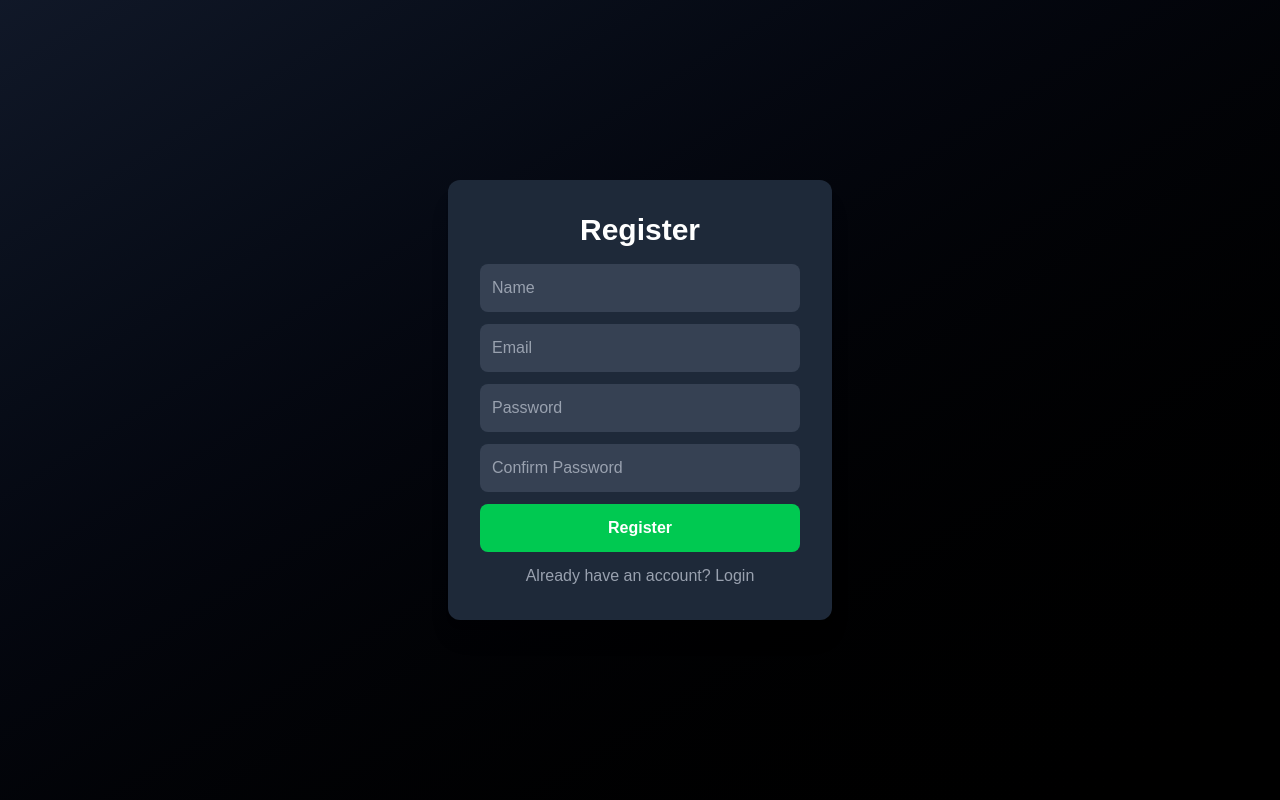
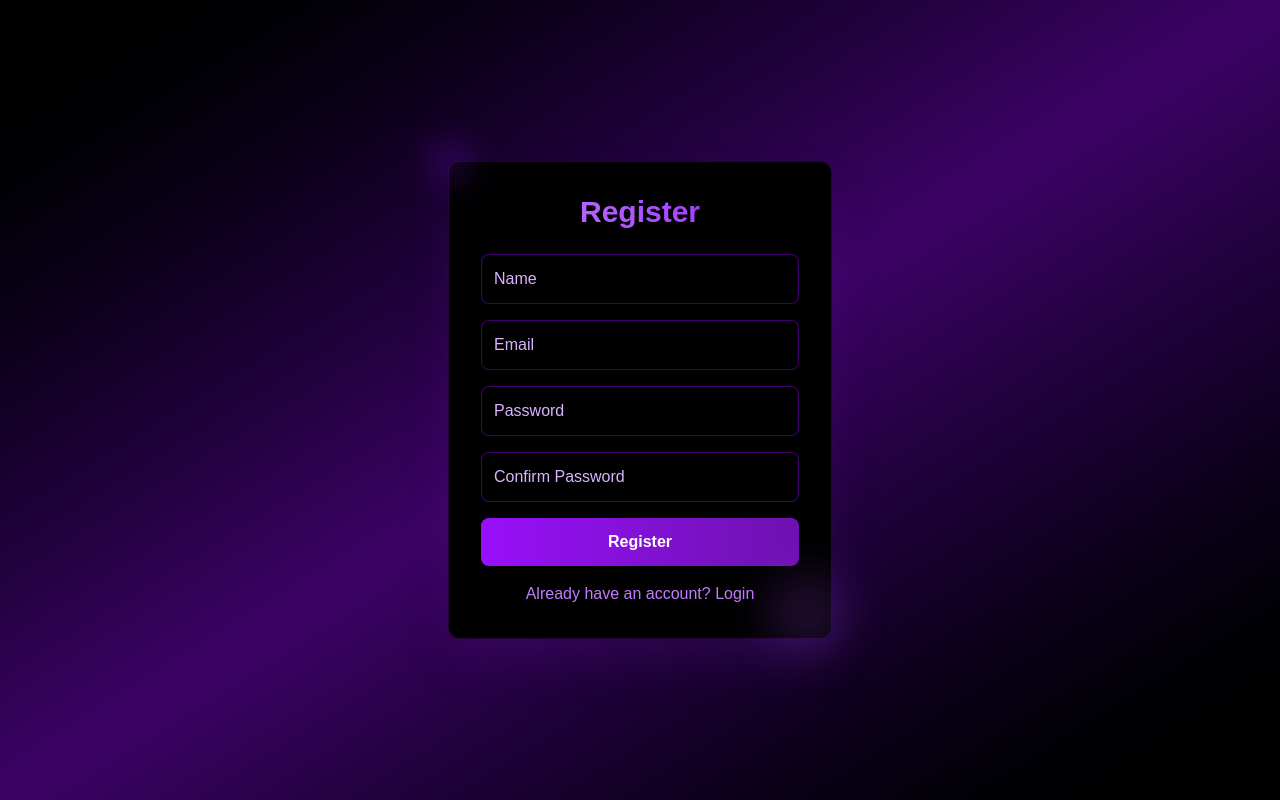
Before and after one commit to NR55/SSN_Kannada, a Next.js app in the folder Frontend/: page / in a window 1280 px wide. Both pictures are taken after a click on the button "Don't have an account? Register". Built offline with nearby package versions, Linux system fonts and the light colour scheme; no server answers.

Commit message:
Small Small changes

```diff
--- a/Frontend/lib/firebase.js
+++ b/Frontend/lib/firebase.js
@@ -18,11 +18,11 @@ const db = getFirestore(app);
 
 const getWrite2Level = async (uid) => {
     try {
-        const userDoc = await getDoc(doc(db, "userdetails", uid));
+        const userDoc = await getDoc(doc(db, "users", uid));
         if (userDoc.exists()) {
             return userDoc.data().write2level || 1;
         } else {
-            await setDoc(doc(db, "userdetails", uid), { write2level: 1 });
+            await setDoc(doc(db, "users", uid), { write2level: 1 });
             return 1;
         }
     } catch (error) {
@@ -37,7 +37,7 @@ const updateWrite2Level = async (uid, currentLevel) => {
         return;
     }
     try {
-        const userDocRef = doc(db, "userdetails", uid);
+        const userDocRef = doc(db, "users", uid);
         const userDoc = await getDoc(userDocRef);
         if (userDoc.exists()) {
             const existingLevel = userDoc.data().write2level || 1;
--- a/Frontend/package.json
+++ b/Frontend/package.json
@@ -20,6 +20,7 @@
     "react-confetti": "^6.4.0",
     "react-dom": "^19.0.0",
     "react-howler": "^5.2.0",
+    "react-icons": "^5.5.0",
     "react-sketch-canvas": "^6.2.0",
     "three": "^0.174.0"
   },
--- a/Frontend/src/app/learn/page.js
+++ b/Frontend/src/app/learn/page.js
@@ -3,6 +3,8 @@
 import { useRef, useState, useEffect } from "react";
 import { ReactSketchCanvas } from "react-sketch-canvas";
 import confetti from "canvas-confetti";
+import Link from "next/link";
+import { FaHome } from "react-icons/fa";
 
 import { allKannadaPronunciations } from "@/data/kannadaPronunciations";
 import { getWrite2Level, updateWrite2Level } from "../../../lib/firebase";
@@ -143,6 +145,15 @@ export default function Learn() {
 
   return (
     <div className="min-h-screen bg-gradient-to-b from-black via-purple-900 to-black text-white p-6 relative">
+      {/* Home button in top left corner */}
+      <Link href="/home" className="absolute top-4 left-4 bg-purple-800 hover:bg-purple-700 text-white p-3 rounded-full shadow-lg transition-all duration-300 transform hover:scale-105">
+        {/* <span role="img" aria-label="Home" className="text-xl">🏠</span> */}
+        <span>
+        <FaHome className="text-xl" />
+        </span>
+
+      </Link>
+
       {/* Full-screen confetti canvas with higher z-index */}
       <canvas
         ref={confettiCanvasRef}
--- a/Frontend/src/app/page.js
+++ b/Frontend/src/app/page.js
@@ -14,30 +14,41 @@ export default function LoginPage() {
     const [confirmPassword, setConfirmPassword] = useState("");
     const [isRegistering, setIsRegistering] = useState(false);
     const [error, setError] = useState(null);
+    const [isLoading, setIsLoading] = useState(false);
+    const [initialLoading, setInitialLoading] = useState(true);
 
     useEffect(() => {
         const unsubscribe = onAuthStateChanged(auth, (user) => {
             if (user) {
                 router.push("/home");
+            } else {
+                // Once we confirm user is not logged in, stop showing initial loading
+                setInitialLoading(false);
             }
         });
         return () => unsubscribe();
     }, [router]);
 
     const handleLogin = async () => {
+        setError(null);
+        setIsLoading(true);
         try {
             await signInWithEmailAndPassword(auth, email, password);
             router.push("/home");
         } catch (err) {
             setError(err.message);
+            setIsLoading(false);
         }
     };
 
     const handleRegister = async () => {
+        setError(null);
         if (password !== confirmPassword) {
             setError("Passwords do not match!");
             return;
         }
+
+        setIsLoading(true);
         try {
             const userCredential = await createUserWithEmailAndPassword(auth, email, password);
             const user = userCredential.user;
@@ -45,22 +56,38 @@ export default function LoginPage() {
             const userDetailsRef = doc(db, "userdetails", user.uid);
             await setDoc(userDetailsRef, {
                 name: name,
-                uid: user.uid,
-                matching: { 1: -1, 2: -1, 3: -1, 4: -1, 5: -1 },
-                memory: { 1: -1, 2: -1, 3: -1, 4: -1, 5: -1 },
+                matchGameScores: [],
+                memoryGameScores: [],
                 write2level: 1
             });
 
             router.push("/home");
         } catch (err) {
             setError(err.message);
+            setIsLoading(false);
         }
     };
 
+    if (initialLoading) {
+        return (
+            <div className="flex flex-col items-center justify-center min-h-screen bg-gradient-to-br from-black via-purple-950 to-black text-white">
+                <div className="text-center">
+                    <div className="animate-spin rounded-full h-16 w-16 border-t-2 border-b-2 border-purple-500 mx-auto mb-4"></div>
+                    <h2 className="text-xl font-semibold text-purple-200">Initializing...</h2>
+                    <p className="text-purple-400 mt-2">Please wait while we check your session</p>
+                </div>
+            </div>
+        );
+    }
+
     return (
-        <div className="flex flex-col items-center justify-center min-h-screen bg-gradient-to-br from-gray-900 to-black text-white">
-            <div className="bg-gray-800 p-8 rounded-xl shadow-xl w-96 text-center">
-                <h1 className="text-3xl font-bold mb-4">
+        <div className="flex flex-col items-center justify-center min-h-screen bg-gradient-to-br from-black via-purple-950 to-black text-white">
+            <div className="relative bg-black bg-opacity-60 p-8 rounded-xl shadow-2xl shadow-purple-900/30 w-96 text-center border border-purple-800/30 backdrop-blur-sm">
+                {/* Decorative elements */}
+                <div className="absolute -top-6 -left-6 w-12 h-12 rounded-full bg-purple-600 opacity-20 blur-lg"></div>
+                <div className="absolute -bottom-4 -right-4 w-20 h-20 rounded-full bg-purple-500 opacity-20 blur-xl"></div>
+
+                <h1 className="text-3xl font-bold mb-6 bg-gradient-to-r from-purple-400 to-purple-600 bg-clip-text text-transparent">
                     {isRegistering ? "Register" : "Login"}
                 </h1>
 
@@ -70,7 +97,8 @@ export default function LoginPage() {
                         placeholder="Name"
                         value={name}
                         onChange={(e) => setName(e.target.value)}
-                        className="w-full p-3 mb-3 rounded-lg bg-gray-700 text-white placeholder-gray-400 focus:ring-2 focus:ring-blue-500 focus:outline-none"
+                        disabled={isLoading}
+                        className="w-full p-3 mb-4 rounded-lg bg-black bg-opacity-70 text-white placeholder-purple-300 focus:ring-2 focus:ring-purple-500 focus:outline-none border border-purple-700/50 disabled:opacity-70"
                     />
                 )}
 
@@ -79,7 +107,8 @@ export default function LoginPage() {
                     placeholder="Email"
                     value={email}
                     onChange={(e) => setEmail(e.target.value)}
-                    className="w-full p-3 mb-3 rounded-lg bg-gray-700 text-white placeholder-gray-400 focus:ring-2 focus:ring-blue-500 focus:outline-none"
+                    disabled={isLoading}
+                    className="w-full p-3 mb-4 rounded-lg bg-black bg-opacity-70 text-white placeholder-purple-300 focus:ring-2 focus:ring-purple-500 focus:outline-none border border-purple-700/50 disabled:opacity-70"
                 />
 
                 <input
@@ -87,7 +116,8 @@ export default function LoginPage() {
                     placeholder="Password"
                     value={password}
                     onChange={(e) => setPassword(e.target.value)}
-                    className="w-full p-3 mb-3 rounded-lg bg-gray-700 text-white placeholder-gray-400 focus:ring-2 focus:ring-blue-500 focus:outline-none"
+                    disabled={isLoading}
+                    className="w-full p-3 mb-4 rounded-lg bg-black bg-opacity-70 text-white placeholder-purple-300 focus:ring-2 focus:ring-purple-500 focus:outline-none border border-purple-700/50 disabled:opacity-70"
                 />
 
                 {isRegistering && (
@@ -96,31 +126,54 @@ export default function LoginPage() {
                         placeholder="Confirm Password"
                         value={confirmPassword}
                         onChange={(e) => setConfirmPassword(e.target.value)}
-                        className="w-full p-3 mb-3 rounded-lg bg-gray-700 text-white placeholder-gray-400 focus:ring-2 focus:ring-blue-500 focus:outline-none"
+                        disabled={isLoading}
+                        className="w-full p-3 mb-4 rounded-lg bg-black bg-opacity-70 text-white placeholder-purple-300 focus:ring-2 focus:ring-purple-500 focus:outline-none border border-purple-700/50 disabled:opacity-70"
                     />
                 )}
 
-                {error && <p className="text-red-500 mb-3">{error}</p>}
+                {error && <p className="text-red-400 mb-4 text-sm">{error}</p>}
 
                 {isRegistering ? (
                     <button
                         onClick={handleRegister}
-                        className="cursor-pointer w-full bg-green-500 hover:bg-green-600 text-white font-semibold py-3 rounded-lg transition duration-200"
+                        disabled={isLoading}
+                        className={`cursor-pointer w-full bg-gradient-to-r from-purple-600 to-purple-800 hover:from-purple-700 hover:to-purple-900 text-white font-semibold py-3 rounded-lg transition duration-200 ${isLoading ? 'opacity-70' : ''}`}
                     >
-                        Register
+                        {isLoading ? (
+                            <div className="flex items-center justify-center">
+                                <div className="animate-spin h-5 w-5 border-t-2 border-b-2 border-white rounded-full mr-2"></div>
+                                <span>Creating account...</span>
+                            </div>
+                        ) : (
+                            "Register"
+                        )}
                     </button>
                 ) : (
                     <button
                         onClick={handleLogin}
-                        className="cursor-pointer w-full bg-blue-500 hover:bg-blue-600 text-white font-semibold py-3 rounded-lg transition duration-200"
+                        disabled={isLoading}
+                        className={`cursor-pointer w-full bg-gradient-to-r from-purple-600 to-purple-800 hover:from-purple-700 hover:to-purple-900 text-white font-semibold py-3 rounded-lg transition duration-200 ${isLoading ? 'opacity-70' : ''}`}
                     >
-                        Login
+                        {isLoading ? (
+                            <div className="flex items-center justify-center">
+                                <div className="animate-spin h-5 w-5 border-t-2 border-b-2 border-white rounded-full mr-2"></div>
+                                <span>Signing in...</span>
+                            </div>
+                        ) : (
+                            "Login"
+                        )}
                     </button>
                 )}
 
                 <button
-                    onClick={() => setIsRegistering(!isRegistering)}
-                    className="w-full text-gray-400 mt-3 hover:underline"
+                    onClick={() => {
+                        if (!isLoading) {
+                            setIsRegistering(!isRegistering);
+                            setError(null);
+                        }
+                    }}
+                    className={`w-full text-purple-400 mt-4 hover:text-purple-300 hover:underline ${isLoading ? 'opacity-70 cursor-not-allowed' : 'cursor-pointer'} transition duration-200`}
+                    disabled={isLoading}
                 >
                     {isRegistering ? "Already have an account? Login" : "Don't have an account? Register"}
                 </button>
```
Also changed, not shown: 1 other file (tests, documents, lock files or other folders).
